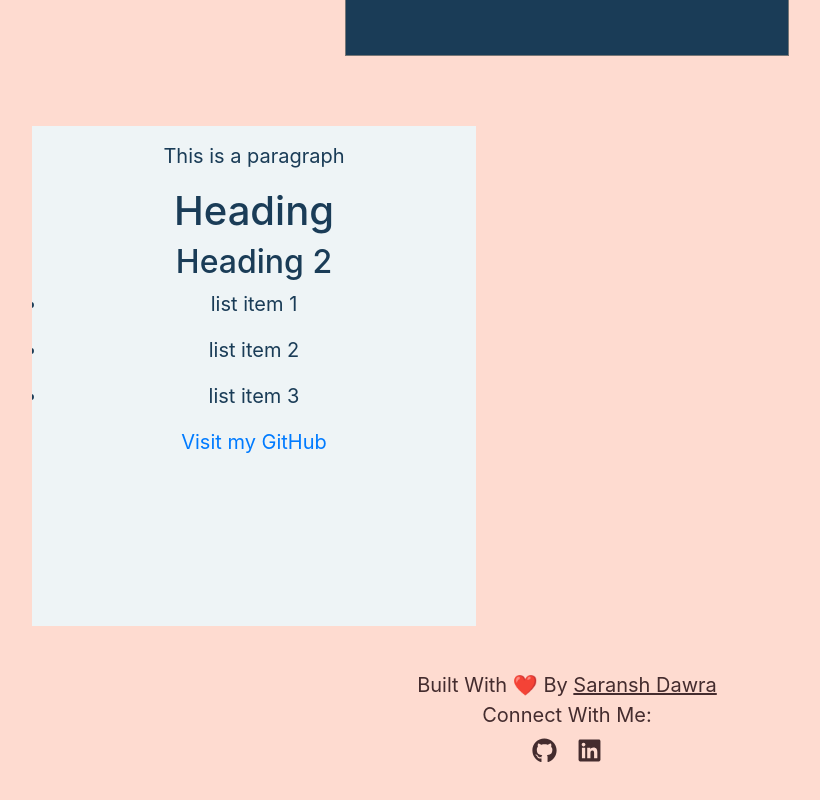
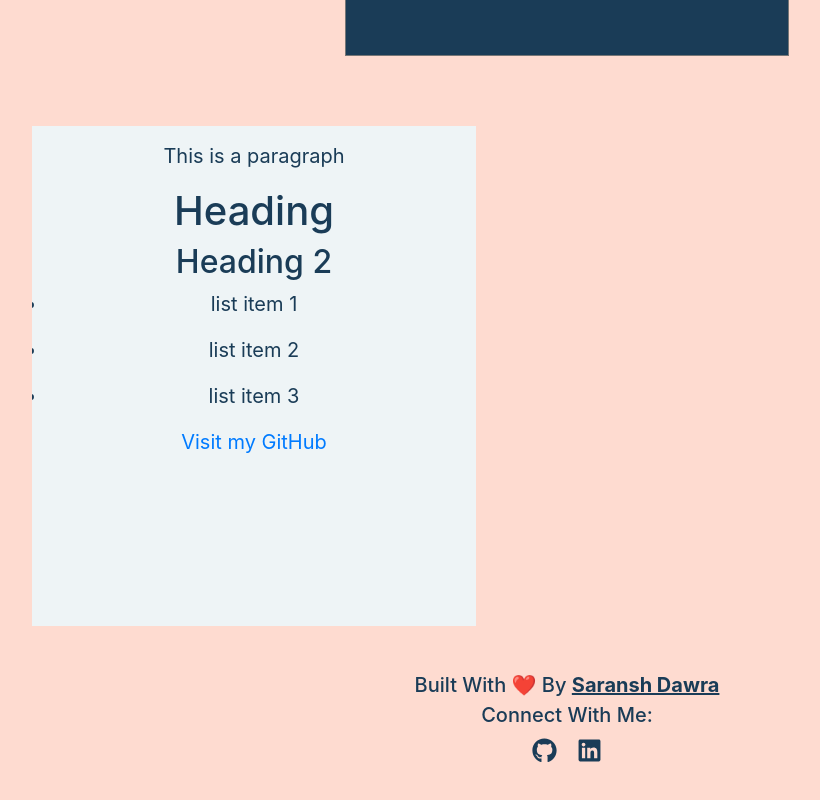
Before and after one commit to SaranshDawra/Markdown-Previewer, a React (Create React App) app: page / in a window 1280 px wide. Shown: the part 562-1362 px from the top of the page, without its empty margins (73-893 px from the left). Built offline with nearby package versions, Linux system fonts and the light colour scheme.

Commit message:
footer updated

```diff
--- a/src/components/footer.module.css
+++ b/src/components/footer.module.css
@@ -1,11 +1,14 @@
 .footer {
-    color: #442C2E;
+    color:rgba(26,60,87,1);
     font-size: 20px;
+    font-weight: 500;
     margin-bottom: 50px;
+    text-align: center;
 }
 
 .footer a{
-    color: #442C2E;
+    color:rgba(26,60,87,1);
+    font-weight: 700;
     text-decoration: underline;
 }
 
```
